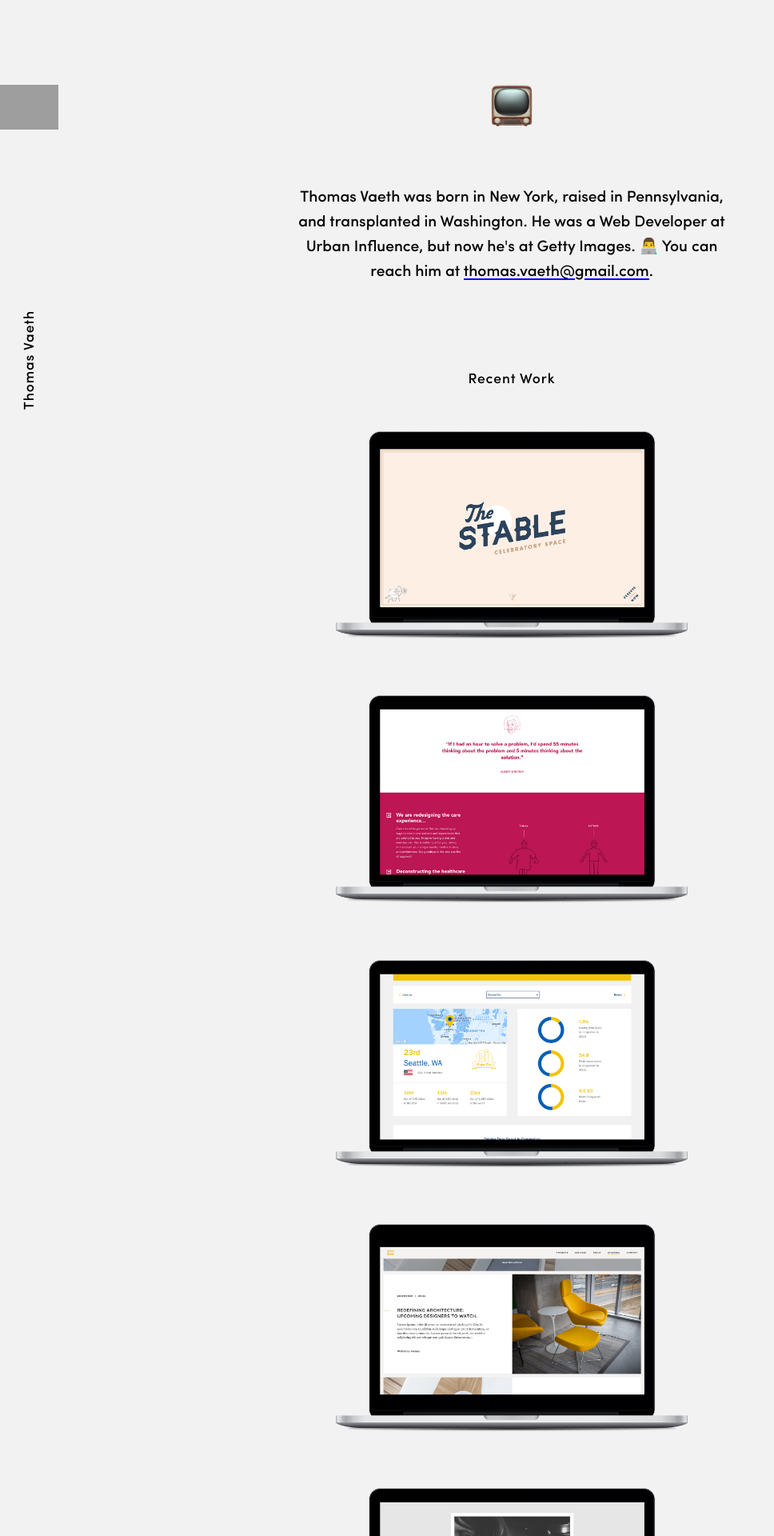
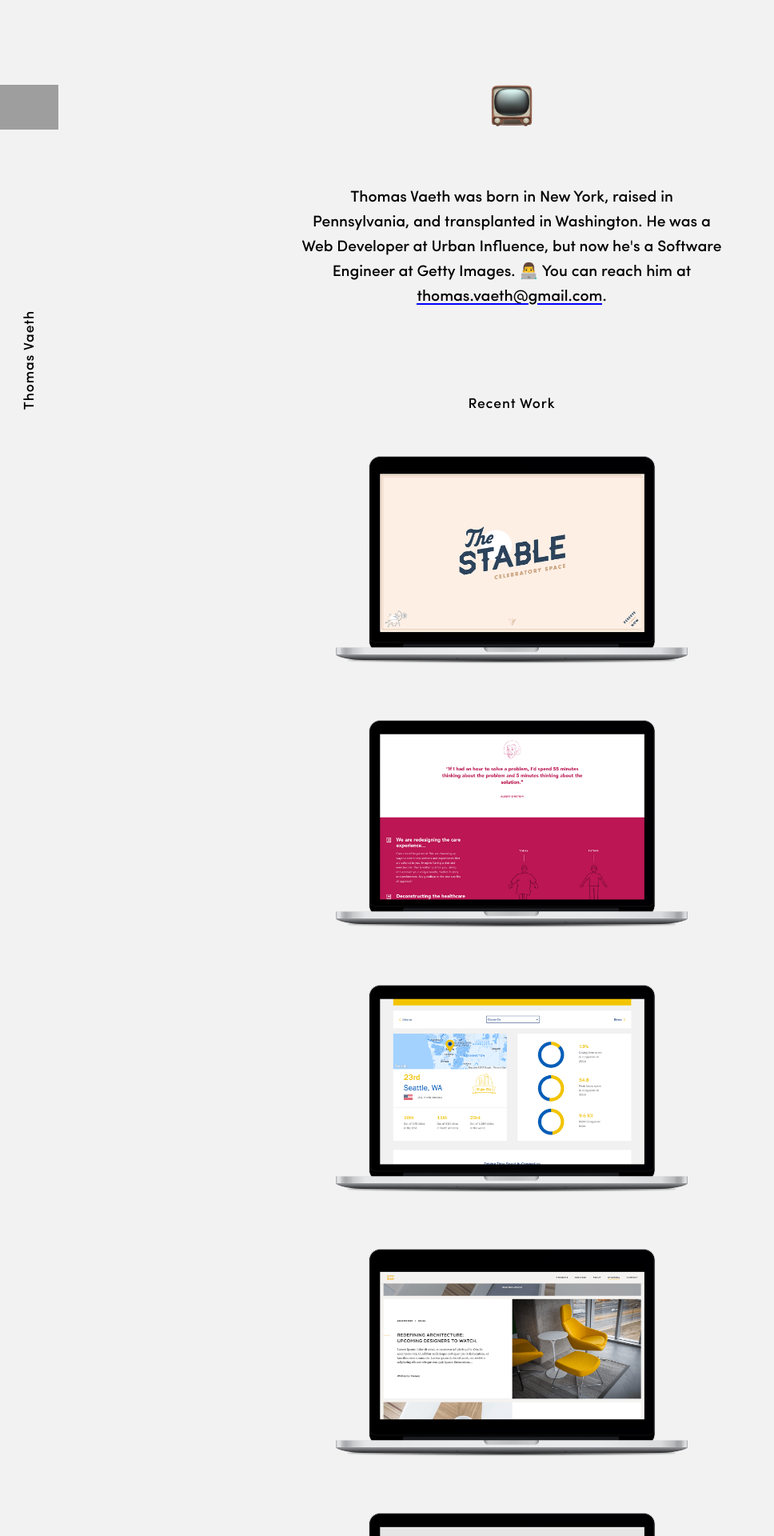
Before and after one commit to thomasvaeth/thomasvaeth.github.io, a Jekyll site: the page built from index.html, in a window 1280 px wide. Shown: the top 1920 px of the page at 80% size, without its empty margins (0-968 px from the left). Built offline with Jekyll 4.4.1, drawn with Linux system fonts in a browser that asks for light colours; nearby versions of some CDN libraries; grey boxes are pictures that could not be loaded.

Commit message:
Updated bio to new position.

```diff
--- a/_sass/_components.scss
+++ b/_sass/_components.scss
@@ -18,7 +18,7 @@
   padding-left: 1em;
 
   &__container {
-    max-width: 32em;
+    max-width: 30em;
     margin-right: auto;
     margin-left: auto;
 
--- a/index.html
+++ b/index.html
@@ -3,7 +3,7 @@
 ---
 <section class="profile">
   <div class="profile__container">
-    <p>Thomas Vaeth was born in New York, raised in Pennsylvania, and transplanted in Washington. He was a Web Developer at Urban Influence, but now he's at Getty Images. 👨‍💻 You can reach him at <a class="profile__link" href="mailto:thomas.vaeth@gmail.com"><span>thomas.vaeth@</span>g<span>mail.com</span></a>.</p>
+    <p>Thomas Vaeth was born in New York, raised in Pennsylvania, and transplanted in Washington. He was a Web Developer at Urban Influence, but now he's a Software Engineer at Getty Images. 👨‍💻 You can reach him at <a class="profile__link" href="mailto:thomas.vaeth@gmail.com"><span>thomas.vaeth@</span>g<span>mail.com</span></a>.</p>
   </div>
 </section>
 
```
